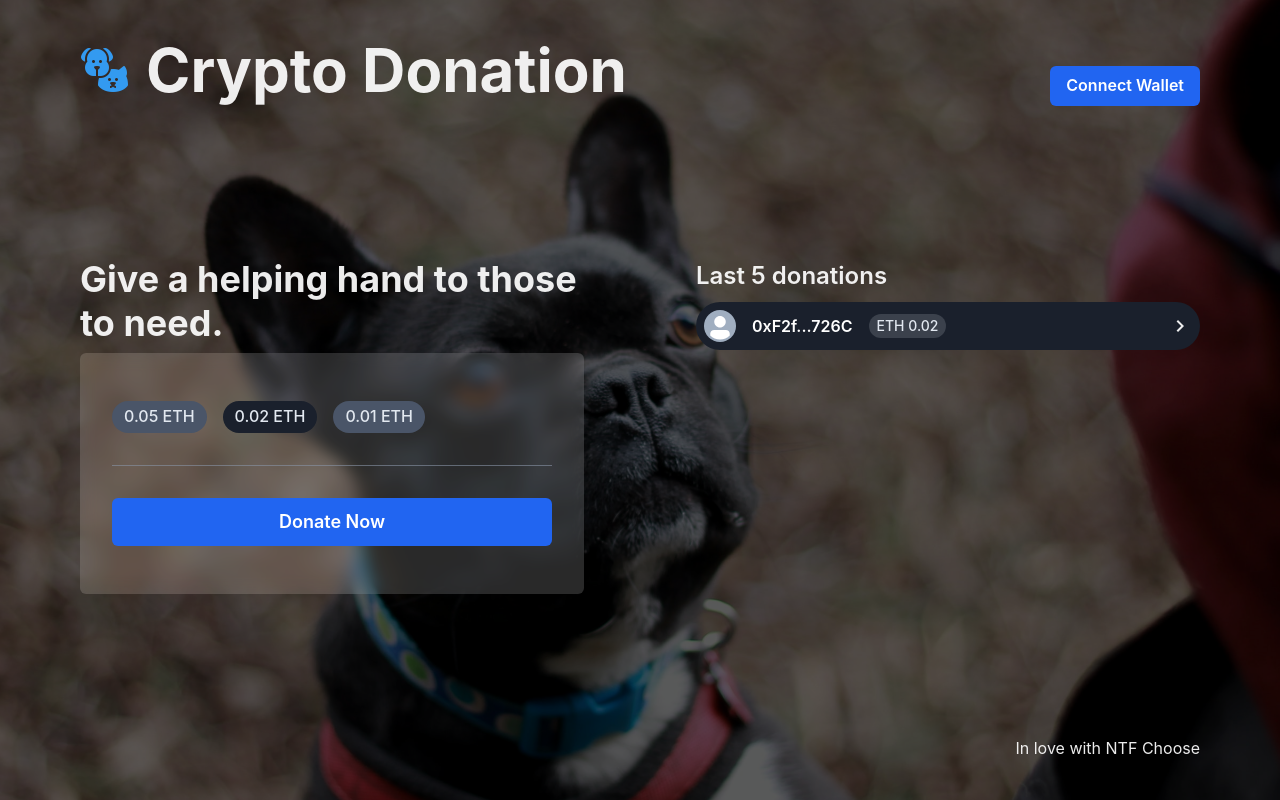
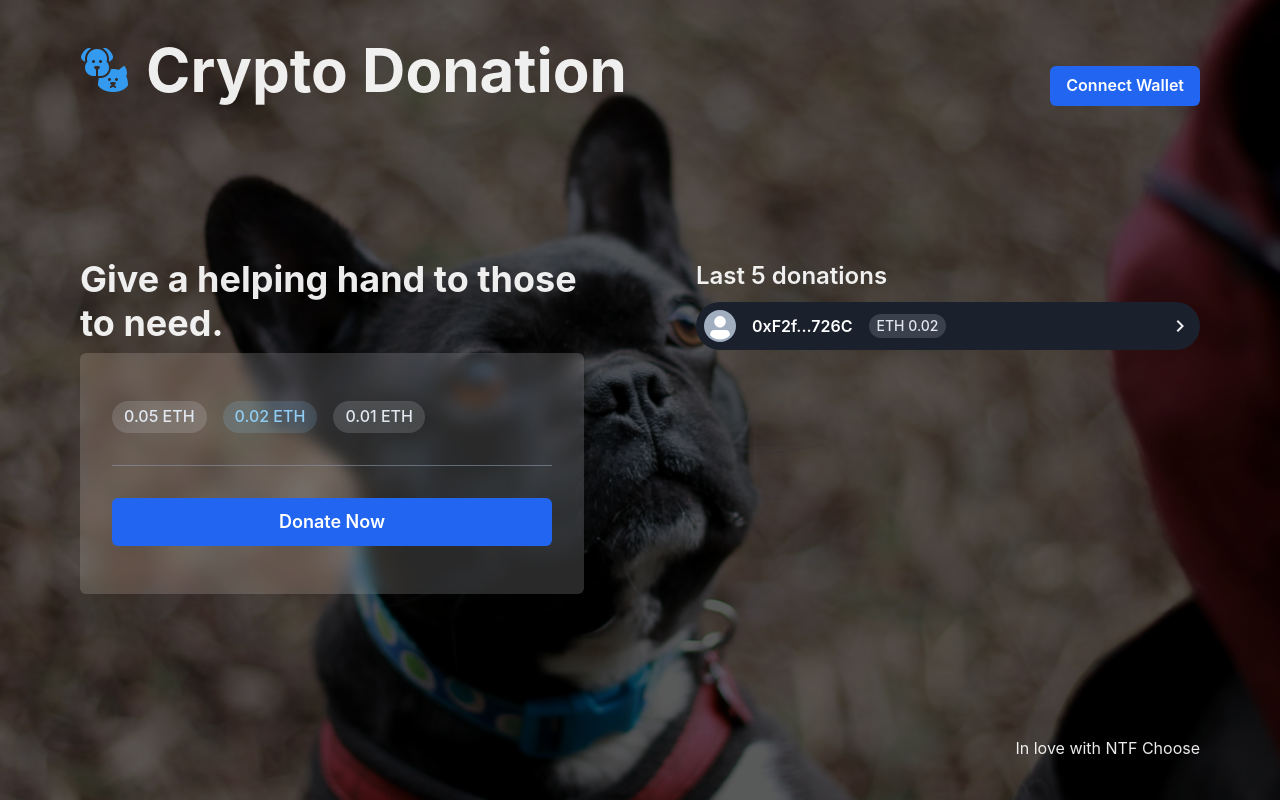
Before and after one commit to jeftarmascarenhas/donation-full-dapp, a Next.js app in the folder web/: page / in a window 1280 px wide. Built offline with nearby package versions, Linux system fonts and the light colour scheme.

Commit message:
refactor: change color

```diff
--- a/web/src/components/donationForm/index.tsx
+++ b/web/src/components/donationForm/index.tsx
@@ -32,7 +32,7 @@ export default function DonationForm() {
         {values.map((etherValue) => (
           <Tag
             borderRadius="full"
-            bgColor={value === etherValue ? "gray.800" : "gray.600"}
+            colorScheme={value === etherValue ? "blue" : "gray"}
             size={{ base: "md", md: "lg" }}
             key={etherValue}
             cursor="pointer"
```
